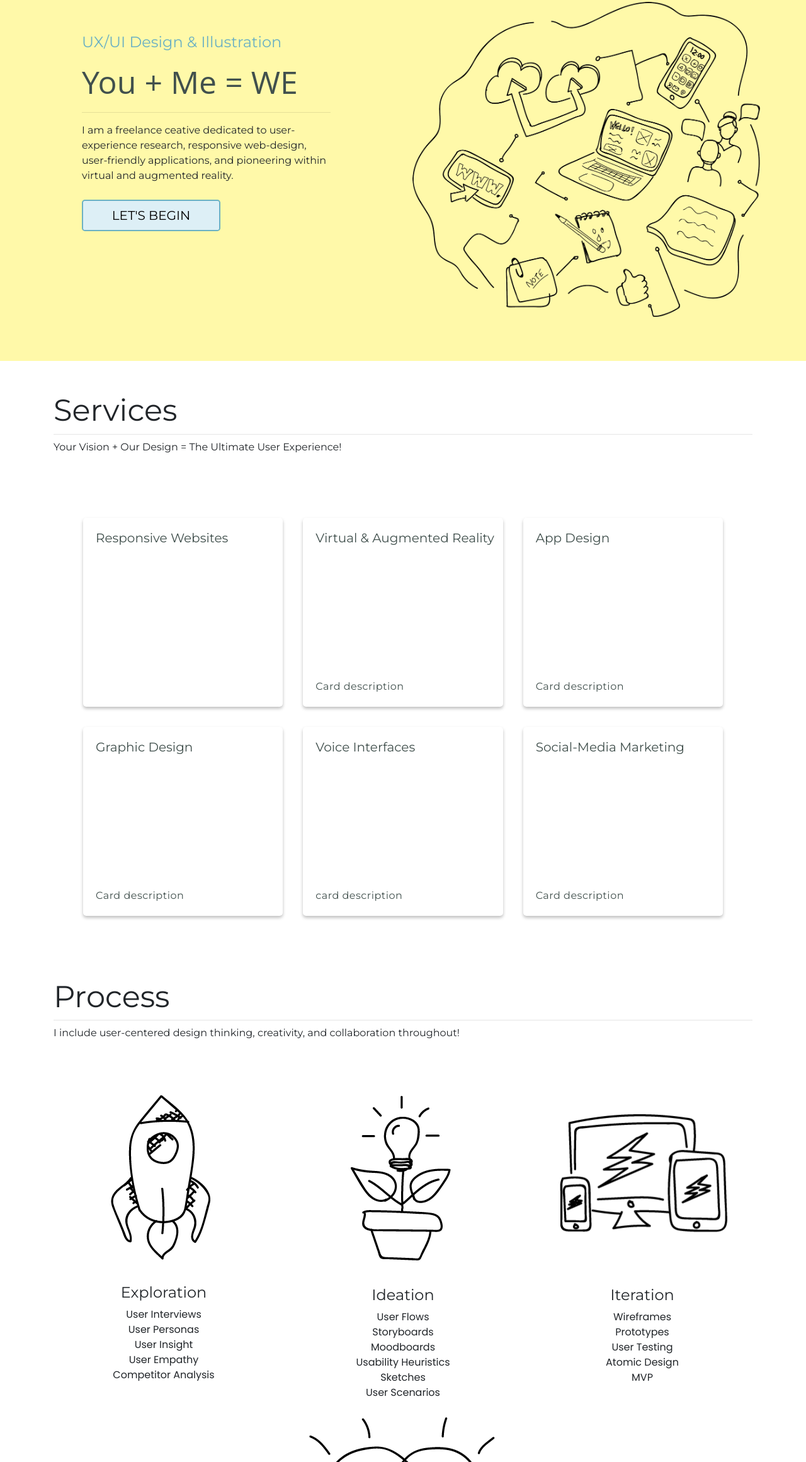
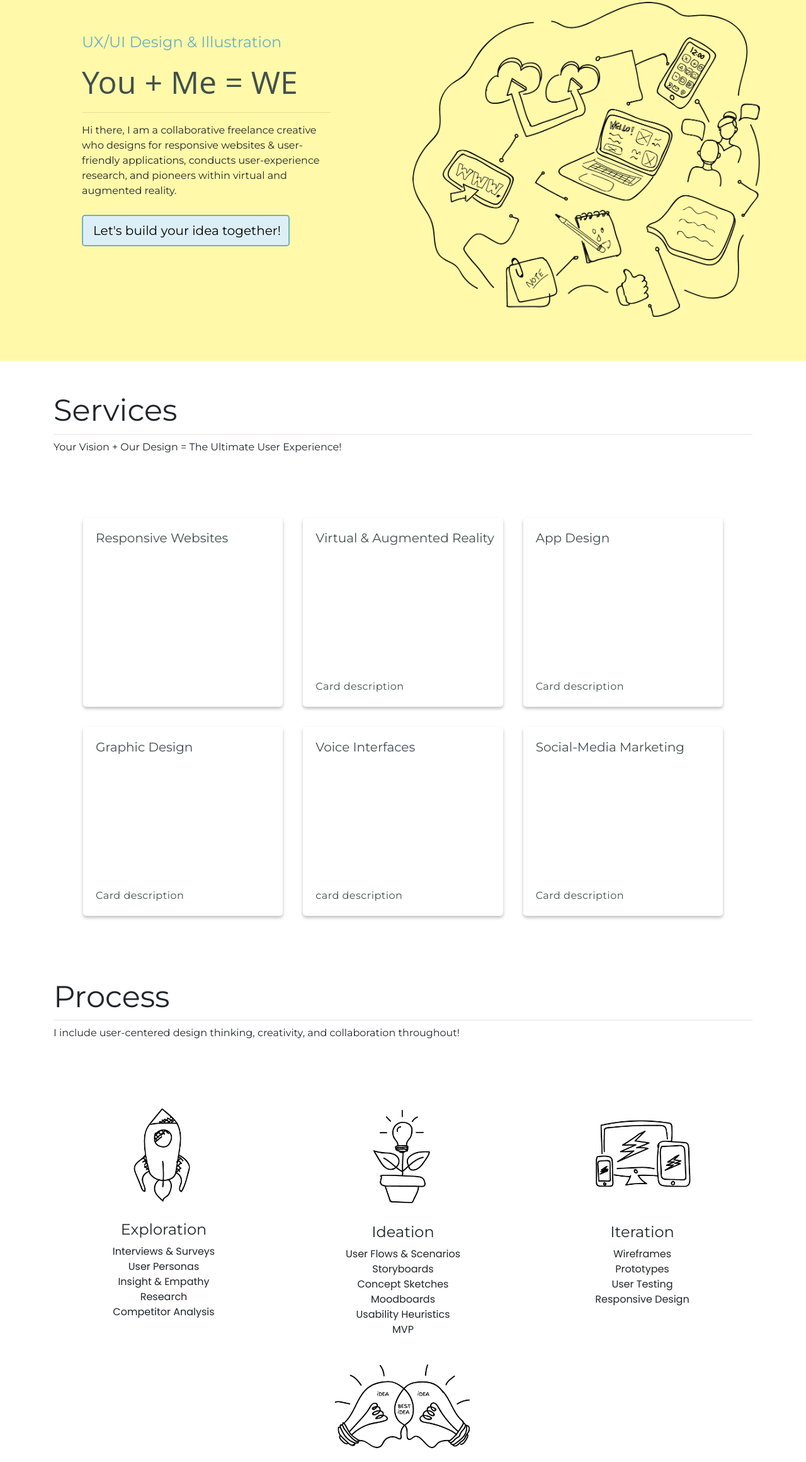
Before and after one commit to ameliaearhart00/EqualsWE, a plain HTML site: page index.html in a window 1280 px wide. Shown: the part 127-2448 px from the top of the page at 63% size. Drawn offline with nearby package versions, Linux system fonts and the light colour scheme; files whose address does not match are found by name.

Commit message:
updates - www field

```diff
--- a/index.html
+++ b/index.html
@@ -4,7 +4,7 @@
     <meta charset="UTF-8" />
     <meta name="viewport" content="width=device-width, initial-scale=1.0" />
     <meta http-equiv="X-UA-Compatible" content="ie=edge" />
-    <title>Aubrey Manson Portfolio</title>
+    <title>EqualsWE | UX Design Los Angeles, CA</title>
 
     <!-- Begin Page Links -->
     <!-- Bootstrap Link -->
@@ -73,7 +73,9 @@
             alt="logo homepage link"
             class=""
           />
+          <h5>EqualsWE</h5>
         </a>
+
         <button
           class="navbar-toggler"
           type="button"
@@ -138,11 +140,11 @@
               </h1>
               <h2 class="jumbotron-h2 headline">You + Me = WE</h2>
               <hr class="my-2-hero" />
-
               <p class="jumbotron-text">
-                I am a freelance ceative dedicated to user-experience research,
-                responsive web-design, user-friendly applications, and
-                pioneering within virtual and augmented reality.
+                Hi there, I am a collaborative freelance creative who designs
+                for responsive websites & user-friendly applications, conducts
+                user-experience research, and pioneers within virtual and
+                augmented reality.
               </p>
 
               <p class="jumbotron-text">
@@ -152,7 +154,7 @@
                   role="button"
                   data-toggle="modal"
                   data-target="#getStartedModal"
-                  >LET'S BEGIN</a
+                  >Let's build your idea together!</a
                 >
               </p>
             </div>
@@ -308,10 +310,10 @@
                 <h3 class="card-title-process">Exploration</h3>
                 <div class="row">
                   <ul class="process-tasks col">
-                    <li>User Interviews</li>
+                    <li>Interviews & Surveys</li>
                     <li>User Personas</li>
-                    <li>User Insight</li>
-                    <li>User Empathy</li>
+                    <li>Insight & Empathy</li>
+                    <li>Research</li>
                     <li>Competitor Analysis</li>
                   </ul>
                 </div>
@@ -330,12 +332,12 @@
                 <h3 class="card-title-process">Ideation</h3>
                 <div class="row">
                   <ul class="process-tasks col">
-                    <li>User Flows</li>
+                    <li>User Flows & Scenarios</li>
                     <li>Storyboards</li>
+                    <li>Concept Sketches</li>
                     <li>Moodboards</li>
                     <li>Usability Heuristics</li>
-                    <li>Sketches</li>
-                    <li>User Scenarios</li>
+                    <li>MVP</li>
                   </ul>
                 </div>
               </div>
@@ -357,8 +359,7 @@
                     <li>Wireframes</li>
                     <li>Prototypes</li>
                     <li>User Testing</li>
-                    <li>Atomic Design</li>
-                    <li>MVP</li>
+                    <li>Responsive Design</li>
                   </ul>
                 </div>
               </div>
@@ -502,7 +503,7 @@
       <div class="row align-items-center">
         <div class="col-lg-2">
           <img class="footer-img" src="images/youplusme_logo_web.png" />
-          <h4>EqualsWe</h4>
+          <h4>EqualsWE</h4>
 
           <h5>www.equals-we.com</h5>
 
--- a/style.css
+++ b/style.css
@@ -36,7 +36,7 @@ h4 {
 
 h5 {
   font-family: "Montserrat", sans-serif;
-  font-size: 16px;
+  font-size: 17px;
 }
 
 p {
@@ -44,6 +44,11 @@ p {
   font-weight: thin;
   font-size: 16px;
   text-align: left;
+}
+
+p .bold {
+  font-weight: 900;
+  font-family: "Montserrat-Bold";
 }
 
 a {
@@ -73,7 +78,7 @@ a {
   background-color: #ddeff6;
   /* margin: 0 auto; */
   display: block;
-  max-width: 220px;
+  max-width: 330px;
   font-style: Montserrat-Bold;
   font-size: 20px;
   margin-top: 10px;
@@ -541,11 +546,16 @@ a:active {
 }
 
 .process-container .card-img-top {
-  max-height: 300px;
+  max-height: 200px;
   width: auto;
   margin: 0 auto;
   display: block;
+  padding-top: 30px;
 }
+
+/* .process-container .row {
+  padding-top: 30px;
+} */
 
 /* ****************************** */
 /* Contact/About*/
```
Also changed, not shown: casestudies.html (added).
